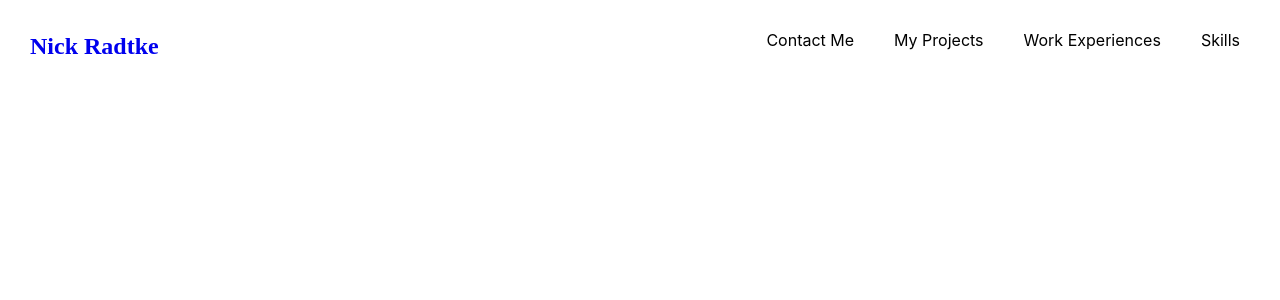
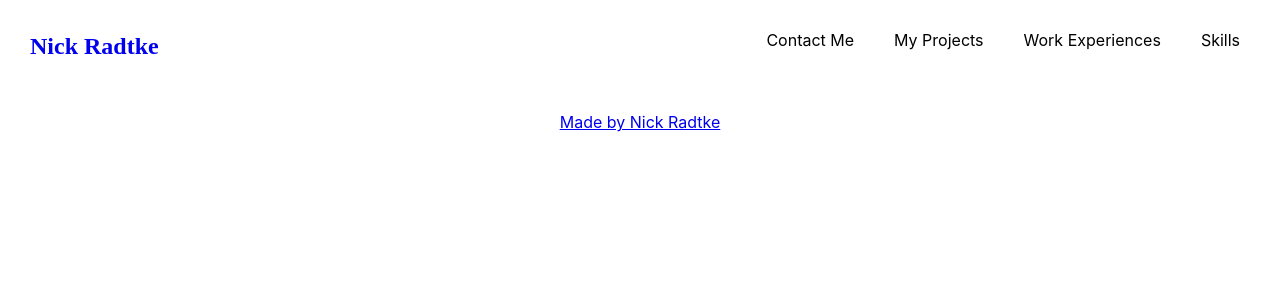
Before and after one commit to NCRadtke00/ncradtke00.github.io, a React (Create React App) app: page / in a window 1280 px wide. Shown: the top 300 px of the page. Built offline with nearby package versions, Linux system fonts and the light colour scheme; no server answers.

Commit message:
made simple footer, might tweek at end

```diff
--- /dev/null
+++ b/src/components/footer/Footer.css
@@ -0,0 +1,8 @@
+.footer {
+  margin-top: 2rem;
+  padding-bottom: 1rem;
+}
+.footer_text {
+  text-align: center;
+  color: #868e96 !important;
+}
--- /dev/null
+++ b/src/components/footer/Footer.js
@@ -0,0 +1,13 @@
+import React from "react";
+import "./Footer.css";
+function Footer() {
+  return (
+    <div className="footer">
+      <p className="footer_text">
+        <a href="https://github.com/NCRadtke00">Made by Nick Radtke</a>
+      </p>
+    </div>
+  );
+}
+
+export default Footer;
--- a/src/container/Main.js
+++ b/src/container/Main.js
@@ -1,10 +1,11 @@
 import React from "react";
 import Header from "../components/header/Header";
-//import Footer from "../components/footer/Footer";
+import Footer from "../components/footer/Footer";
 function Main() {
   return (
     <div>
       <Header />
+      <Footer />
     </div>
   );
 }
```
